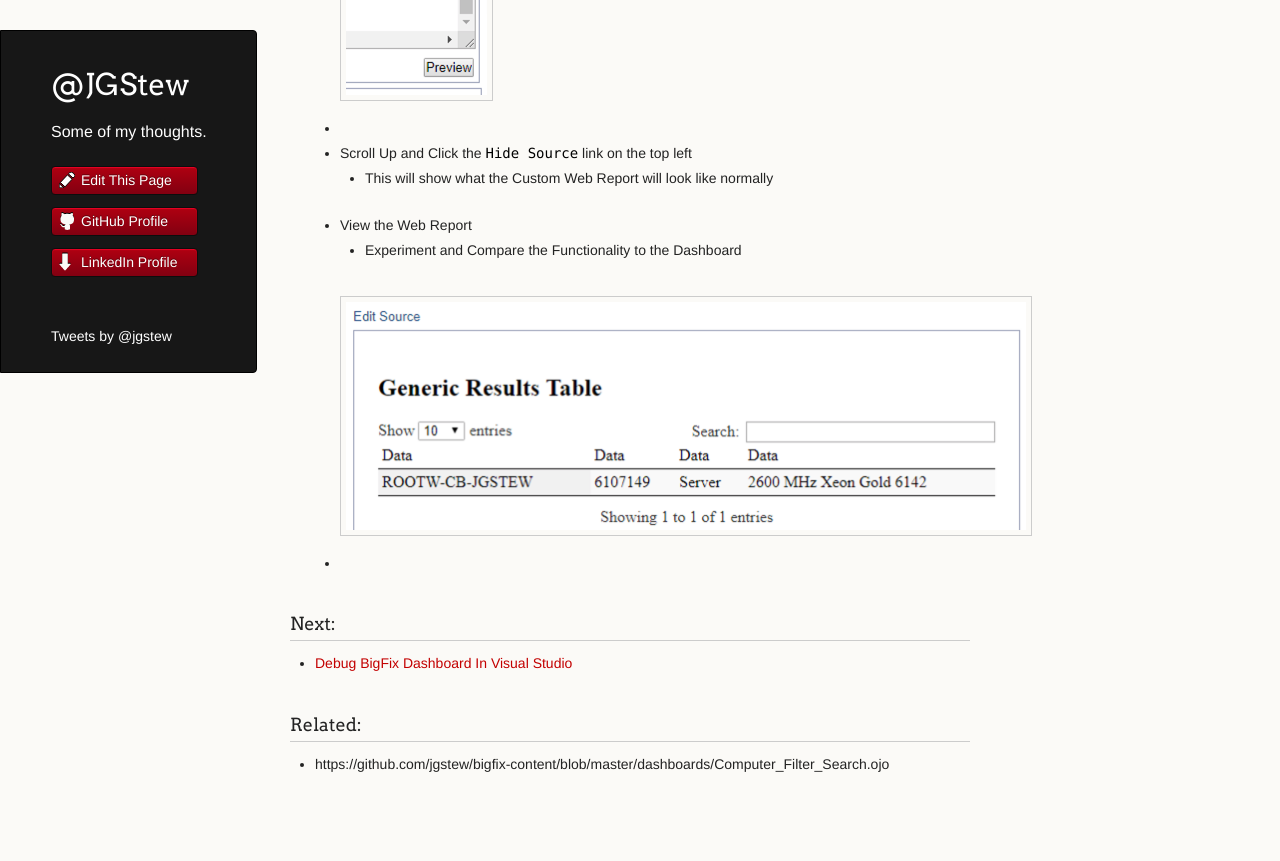
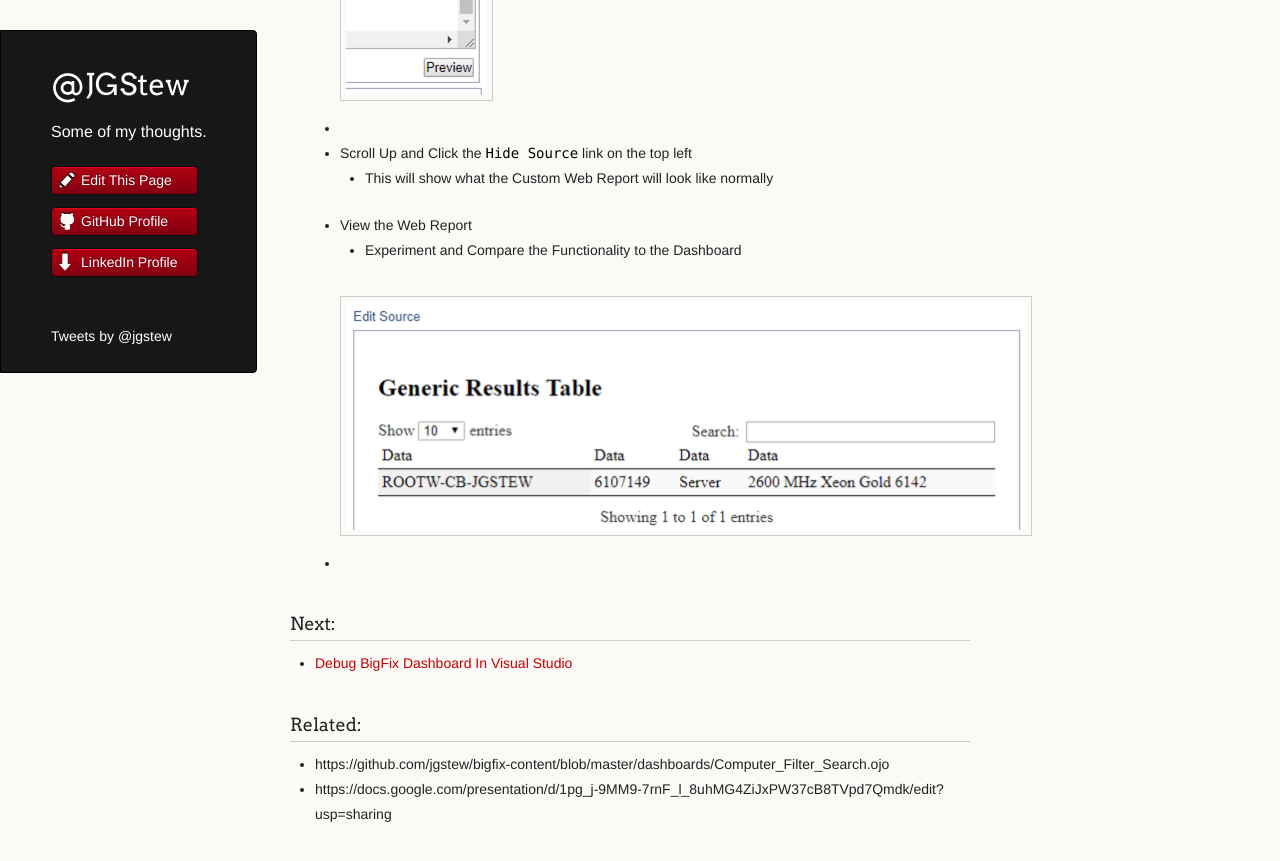
Before and after one commit to jgstew/jgstew.github.io, a Jekyll site: the page built from _posts/2018-10-29-Edit-DataTables-Console-Dashboard.md, in a window 1280 px wide and 900 px high, scrolled down 3982 px. Shown: the top 861 px of the window. Built offline with Jekyll 4.4.1, drawn with Linux system fonts in a browser that asks for light colours; nearby versions of some CDN libraries; comment, search, counter and statistics services are not loaded; part of the change alters nothing that is shown.

Commit message:
Update 2018-10-29-Edit-DataTables-Console-Dashboard.md

```diff
--- a/_posts/2018-10-29-Edit-DataTables-Console-Dashboard.md
+++ b/_posts/2018-10-29-Edit-DataTables-Console-Dashboard.md
@@ -74,3 +74,4 @@
 ### Related:
 
 * https://github.com/jgstew/bigfix-content/blob/master/dashboards/Computer_Filter_Search.ojo
+* https://docs.google.com/presentation/d/1pg_j-9MM9-7rnF_l_8uhMG4ZiJxPW37cB8TVpd7Qmdk/edit?usp=sharing
```
